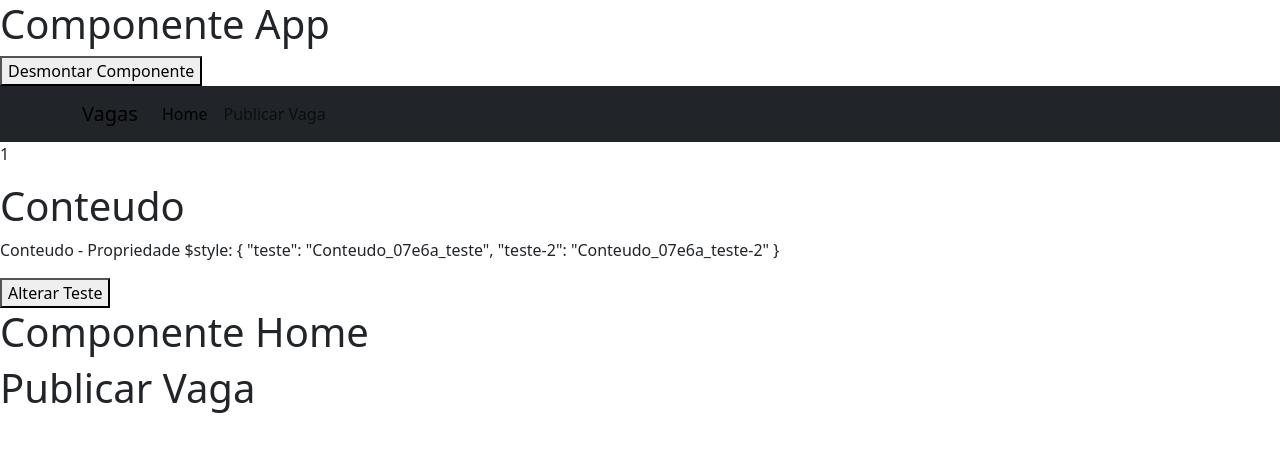
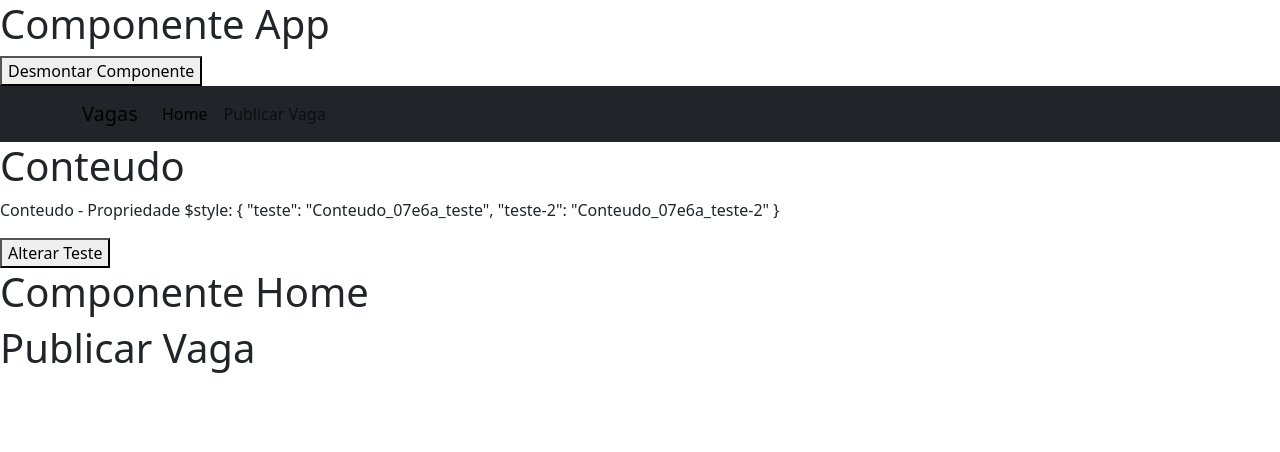
Before and after one commit to attilamonteiro/vagas-front, a Vue app: page / in a window 1280 px wide. Shown: the top 452 px of the page. Built offline with nearby package versions, Linux system fonts and the light colour scheme.

Commit message:
chore: Remove unnecessary paragraph in TopoPadrao.vue

```diff
--- a/src/components/layouts/TopoPadrao.vue
+++ b/src/components/layouts/TopoPadrao.vue
@@ -17,7 +17,6 @@
       </div>
     </div>
   </nav>
-  <p>1</p>
 </template>
 
   <script>
```
